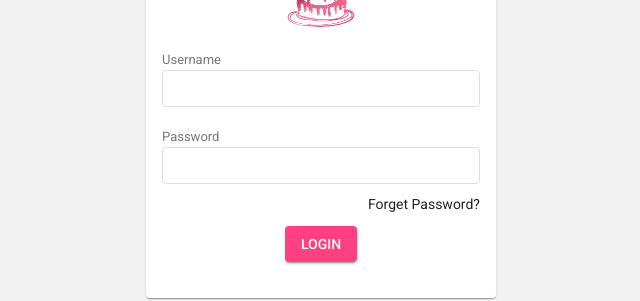
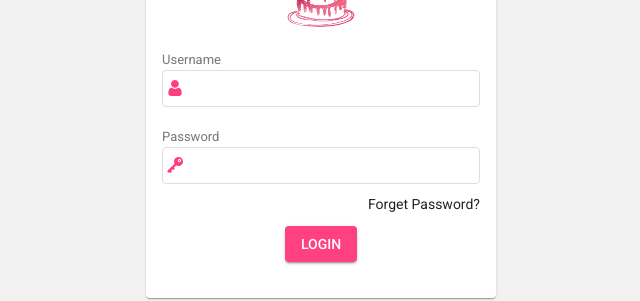
Before and after one commit to nikhilhirulkar/cake-shop, an Angular app: page / in a window 1280 px wide. Shown: the part 178-479 px from the top of the page, without its empty margins (319-959 px from the left). Built offline with nearby package versions, Linux system fonts and the light colour scheme.

Commit message:
added icon in input

```diff
--- a/src/app/login/login.component.css
+++ b/src/app/login/login.component.css
@@ -19,9 +19,12 @@
 
 .login .input {
   width: 100%;
-  padding: 10px;
+  padding: 10px 22px;
   box-sizing: border-box;
   border: 1px solid #dddddd;
+  background-image: url("../../assets/images/user.png");
+  background-repeat: no-repeat;
+  background-position: 4px 9px;
   border-radius: 4px;
   margin-bottom: 20px;
 }
@@ -32,9 +35,12 @@
 
 .login .password {
   width: 100%;
-  padding: 10px;
+  padding: 10px 22px;
   box-sizing: border-box;
   border: 1px solid #dddddd;
+  background-image: url("../../assets/images/smart-key.png");
+  background-repeat: no-repeat;
+  background-position: 4px 9px;
   border-radius: 4px;
   margin-bottom: 10px;
 }
--- a/src/app/login/login.component.min.css
+++ b/src/app/login/login.component.min.css
@@ -1 +1 @@
-.login{width:350px;margin:100px auto}.login .logo{text-align:center}.login .logo img{width:100px}.login .label{font-size:13px;color:#777777;margin:0}.login .input{width:100%;padding:10px;box-sizing:border-box;border:1px solid #dddddd;border-radius:4px;margin-bottom:20px}.login .input:focus{outline:none}.login .password{width:100%;padding:10px;box-sizing:border-box;border:1px solid #dddddd;border-radius:4px;margin-bottom:10px}.login .password:focus{outline:none}.login .mb-4{margin-bottom:20px}
+.login{width:350px;margin:100px auto}.login .logo{text-align:center}.login .logo img{width:100px}.login .label{font-size:13px;color:#777777;margin:0}.login .input{width:100%;padding:10px 22px;box-sizing:border-box;border:1px solid #dddddd;background-image:url("../../assets/images/user.png");background-repeat:no-repeat;background-position:4px 9px;border-radius:4px;margin-bottom:20px}.login .input:focus{outline:none}.login .password{width:100%;padding:10px 22px;box-sizing:border-box;border:1px solid #dddddd;background-image:url("../../assets/images/smart-key.png");background-repeat:no-repeat;background-position:4px 9px;border-radius:4px;margin-bottom:10px}.login .password:focus{outline:none}.login .mb-4{margin-bottom:20px}
--- a/src/app/login/login.component.sass
+++ b/src/app/login/login.component.sass
@@ -11,18 +11,24 @@
         margin: 0
     .input
         width: 100%
-        padding: 10px
+        padding: 10px 22px
         box-sizing: border-box
         border: 1px solid #dddddd
+        background-image: url('../../assets/images/user.png')
+        background-repeat: no-repeat
+        background-position: 4px 9px
         border-radius: 4px
         margin-bottom: 20px
         &:focus
             outline: none
     .password
         width: 100%
-        padding: 10px
+        padding: 10px 22px
         box-sizing: border-box
         border: 1px solid #dddddd
+        background-image: url('../../assets/images/smart-key.png')
+        background-repeat: no-repeat
+        background-position: 4px 9px
         border-radius: 4px
         margin-bottom: 10px
         &:focus
```
Also changed, not shown: src/assets/images/smart-key.png (added), src/assets/images/user.png (added).
